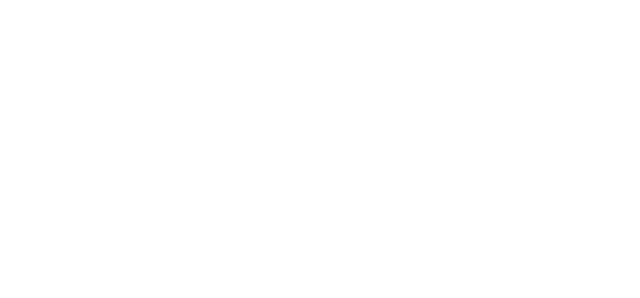
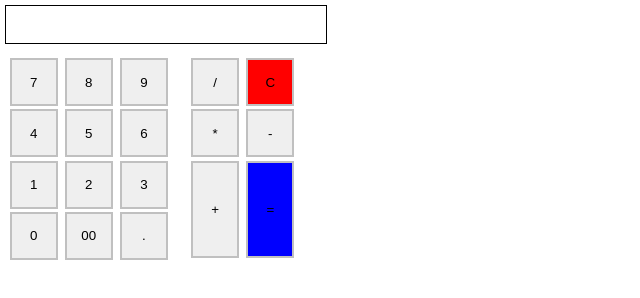
Before and after one commit to Dawid-Femin/CalculatorJS, a plain HTML site: page index.html in a window 1280 px wide. Shown: the whole page, without its empty margins (0-640 px from the left). Drawn offline with Linux system fonts and the light colour scheme.

Commit message:
Created event listeners on buttons

```diff
--- a/calculator.js
+++ b/calculator.js
@@ -0,0 +1,28 @@
+window.onload = function() {
+    console.log('app started!');
+    calculator.init();
+};
+
+let calculator = {
+    buttons: undefined,
+    input: undefined,
+
+    init: function () {
+        this.buttons = document.querySelectorAll('.numbers button, .operators button');
+        this.input = document.getElementById('input');
+
+        for(let i = 0 ; i < this.buttons.length; i++) {
+            let el = this.buttons[i];
+            el.addEventListener('click', this.buttonClick);
+        }
+    },
+
+    buttonClick: function (e) {
+        let divHTMLText = e.target.innerHTML;
+        calculator.addToInput(divHTMLText);
+    },
+
+    addToInput: function (str) {
+        this.input.value += str;
+    }
+}
--- a/index.html
+++ b/index.html
@@ -8,6 +8,47 @@
     <link rel="stylesheet" href="style.css">
 </head>
 <body>
+
+    <div class="calculator">
+        <input type="text" id="input">
+        <div class="left-panel">
+            <div class="numbers">
+                <button>7</button>
+                <button>8</button>
+                <button>9</button>
+            </div>
+            <div class="numbers">
+                <button>4</button>
+                <button>5</button>
+                <button>6</button>
+            </div>
+            <div class="numbers">
+                <button>1</button>
+                <button>2</button>
+                <button>3</button>
+            </div>
+            <div class="numbers">
+                <button>0</button>
+                <button>00</button>
+                <button>.</button>
+            </div>
+        </div>
+        <div class="right-panel">
+            <div class="operators">
+                <button>/</button>
+                <button class="clear">C</button>
+            </div>
+            <div class="operators">
+                <button>*</button>
+                <button>-</button>
+            </div>
+            <div class="operators">
+                <button class="bigButton">+</button>
+                <button class="bigButton result">=</button>
+            </div>
+        </div>
+    </div>
+
     <script src="calculator.js"></script>
 </body>
 </html>
--- a/style.css
+++ b/style.css
@@ -2,3 +2,71 @@
     margin: 0;
     padding: 0;
 }
+
+body {
+    /* background-image: linear-gradient(
+        45deg,
+        hsl(240deg 100% 20%) 0%,
+        hsl(289deg 100% 21%) 11%,
+        hsl(315deg 100% 27%) 22%,
+        hsl(329deg 100% 36%) 33%,
+        hsl(337deg 100% 43%) 44%,
+        hsl(357deg 91% 59%) 56%,
+        hsl(17deg 100% 59%) 67%,
+        hsl(34deg 100% 53%) 78%,
+        hsl(45deg 100% 50%) 89%,
+        hsl(55deg 100% 50%) 100%
+      );
+      height: 100vh; */
+}
+
+
+
+input {
+    display: block;
+    width: 20rem;
+    margin: 0.3rem;
+    border: 1px solid black;
+    font-size: 2rem;
+    text-align: right;
+}
+
+.operators button.bigButton {
+    height: 6.1rem;
+}
+
+.operators button.clear {
+    background-color: red;
+}
+
+.operators button.result {
+    background-color: blue;
+}
+
+.numbers button,
+.operators button {
+    display: inline-block;
+    width: 3rem;
+    height: 3rem;
+    margin: 0.1rem;
+    border: 2px solid silver;
+    outline: none;
+}
+
+.numbers button:hover,
+.operators button:hover {
+    border: 2px solid rgb(80, 80, 80);
+}
+
+.numbers button:active,
+.operators button:active {
+    font-weight: bold;
+    background: silver;
+}
+
+.left-panel,
+.right-panel {
+    display: inline-block;
+    vertical-align: top;
+    margin: 0.5rem;
+}
```
